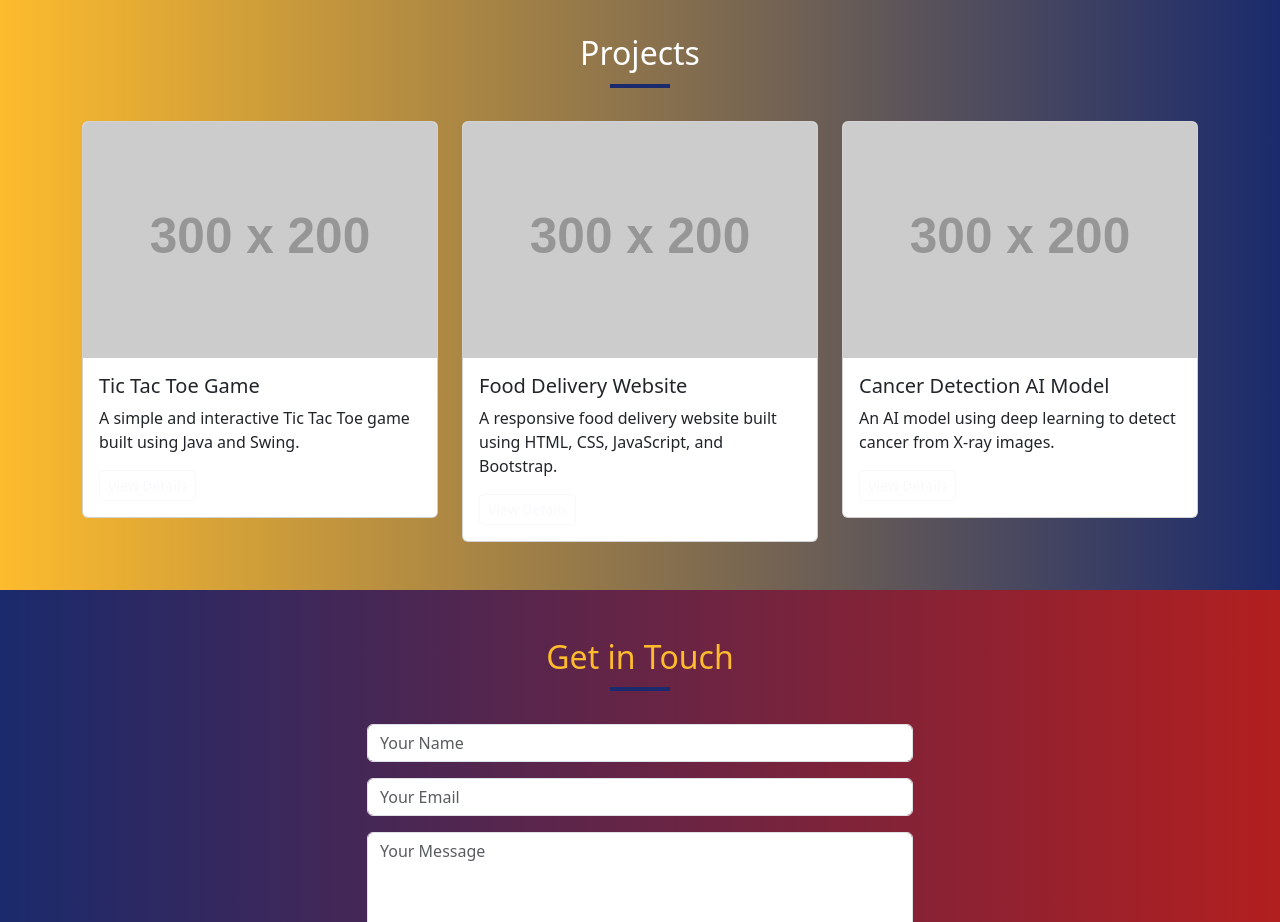
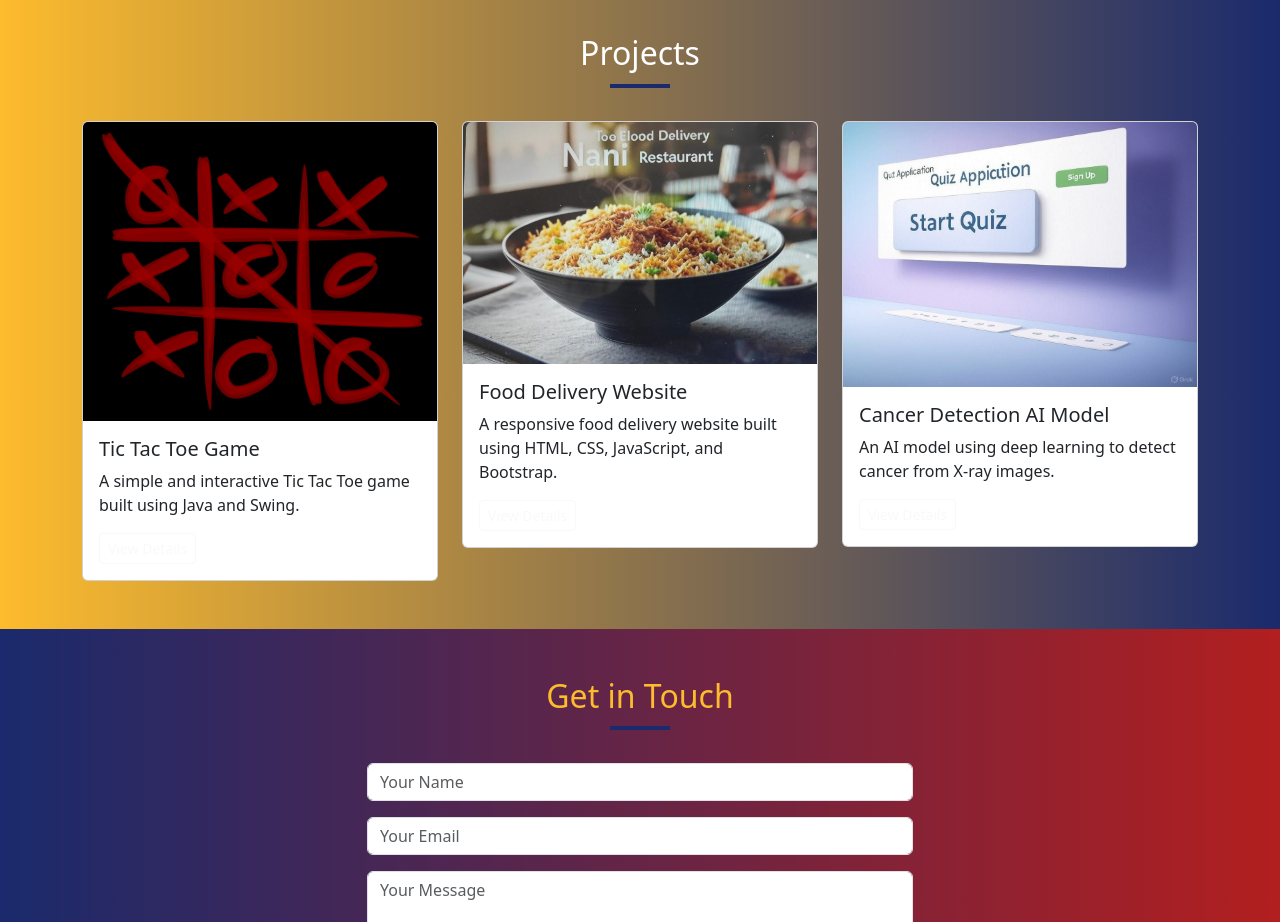
Before and after one commit to nani107/portfolio, a plain HTML site: page index.html in a window 1280 px wide. Shown: the part 2400-3322 px from the top of the page. Drawn offline with nearby package versions, Linux system fonts and the light colour scheme; placeholder pictures from the web are drawn by us.

Commit message:
imgs of projects are modified

```diff
--- a/index.html
+++ b/index.html
@@ -322,7 +322,7 @@
             <div class="row g-4">
                 <div class="col-md-4">
                     <div class="card portfolio-item">
-                        <img src="https://via.placeholder.com/300x200" class="card-img-top" alt="Tic Tac Toe Game">
+                        <img src="tic tac toe.png.jpg" class="card-img-top" alt="Tic Tac Toe Game">
                         <div class="card-body">
                             <h5 class="card-title">Tic Tac Toe Game</h5>
                             <p class="card-text">A simple and interactive Tic Tac Toe game built using Java and Swing.</p>
@@ -332,7 +332,7 @@
                 </div>
                 <div class="col-md-4">
                     <div class="card portfolio-item">
-                        <img src="https://via.placeholder.com/300x200" class="card-img-top" alt="Food Delivery Website">
+                        <img src="food-delivery.jpg" class="card-img-top" alt="Food Delivery Website">
                         <div class="card-body">
                             <h5 class="card-title">Food Delivery Website</h5>
                             <p class="card-text">A responsive food delivery website built using HTML, CSS, JavaScript, and Bootstrap.</p>
@@ -342,7 +342,7 @@
                 </div>
                 <div class="col-md-4">
                     <div class="card portfolio-item">
-                        <img src="https://via.placeholder.com/300x200" class="card-img-top" alt="Cancer Detection AI Model">
+                        <img src="quiz-application.jpg" class="card-img-top" alt="Cancer Detection AI Model">
                         <div class="card-body">
                             <h5 class="card-title">Cancer Detection AI Model</h5>
                             <p class="card-text">An AI model using deep learning to detect cancer from X-ray images.</p>
```
Also changed, not shown: food-delivery.jpg (added), quiz-application.jpg (added), tic tac toe.png.jpg (added).
